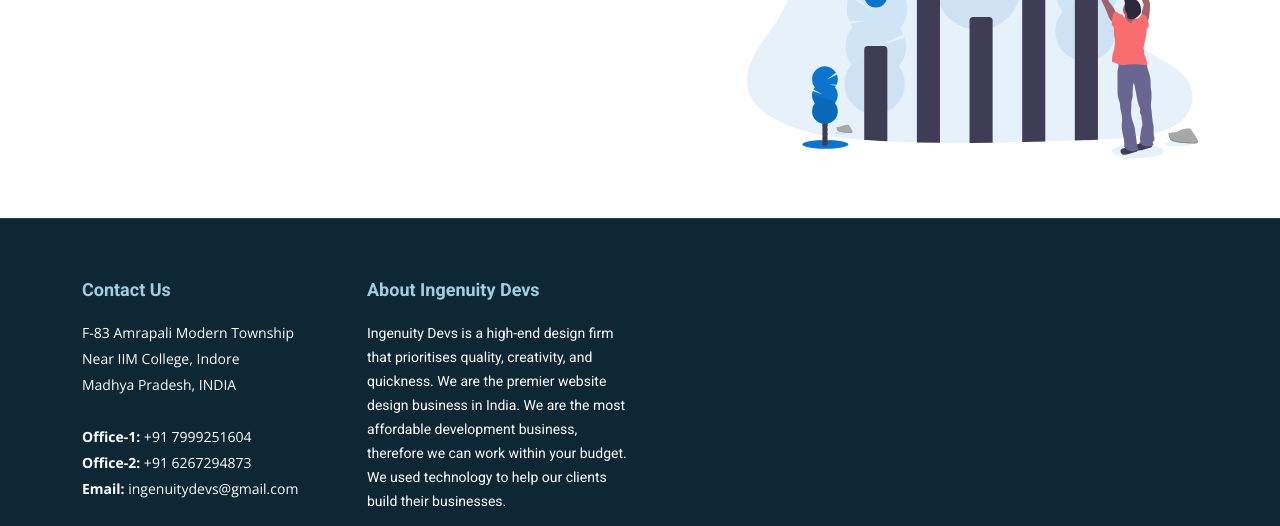
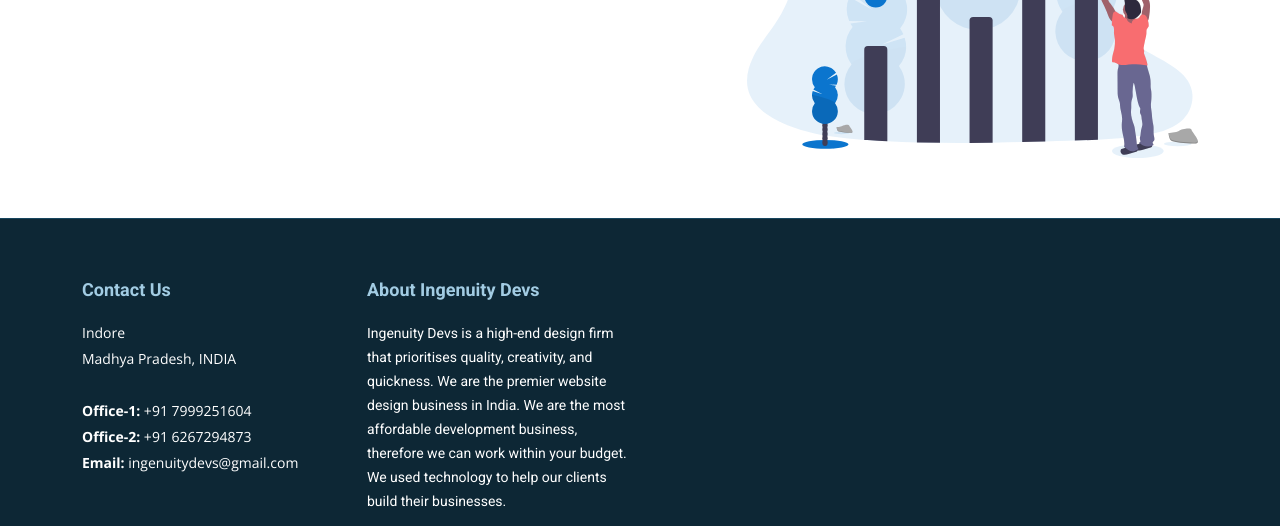
Before and after one commit to ingenuitydevs/ingenuity, a plain HTML site: page index.html in a window 1280 px wide. Shown: the part 2695-3221 px from the top of the page. Drawn offline with nearby package versions, Linux system fonts and the light colour scheme.

Commit message:
Updated Address

```diff
--- a/index.html
+++ b/index.html
@@ -187,8 +187,7 @@
           <div class="col-lg-3 col-md-6 footer-contact">
             <h4>Contact Us</h4>
             <p>
-              F-83 Amrapali Modern Township<br>
-              Near IIM College, Indore<br>
+              Indore<br>
               Madhya Pradesh, INDIA<br><br>
               <strong>Office-1:</strong> +91 7999251604<br>
               <strong>Office-2:</strong> +91 6267294873<br>
```
